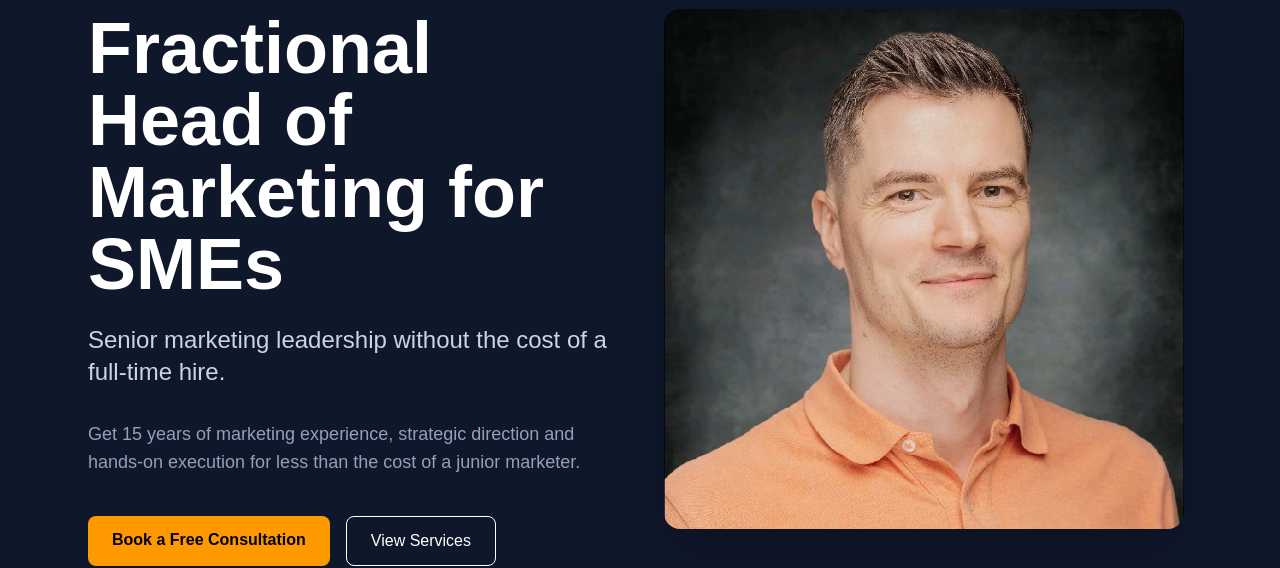
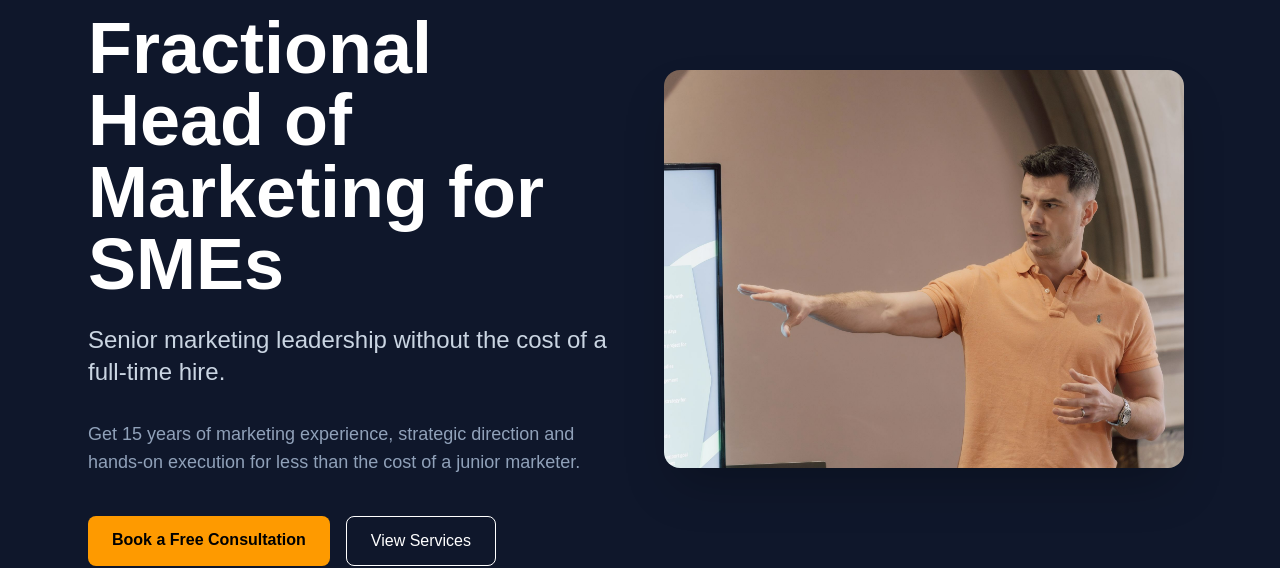
Before and after one commit to vivaredman/headstart-marketing, a Next.js app: page / in a window 1280 px wide. Shown: the part 205-773 px from the top of the page. Built offline with nearby package versions, Linux system fonts and the light colour scheme.

Commit message:
Updated profile photo

```diff
--- a/app/page.tsx
+++ b/app/page.tsx
@@ -46,7 +46,7 @@ export default function Home() {
 
     <div className="relative">
       <Image
-        src="/richard-redman.png"
+        src="/richard-redman.jpeg"
         alt="Richard Redman, Fractional Head of Marketing"
         width={520}
         height={620}
@@ -327,7 +327,7 @@ export default function Home() {
       <div className="bg-slate-800 rounded-2xl p-8">
         <div className="text-amber-400 text-3xl mb-4">✓</div>
         <h3 className="text-xl font-bold mb-3">
-          Less Than the Cost of a Junior Hire
+          Fraction of the Cost of a Full-Time Marketing Leader
         </h3>
         <p className="text-slate-300">
           Access strategic leadership, planning and execution for less than
```
Also changed, not shown: public/richard-redman.jpeg (added), public/richard-redman2.png (renamed from public/richard-redman.png).
